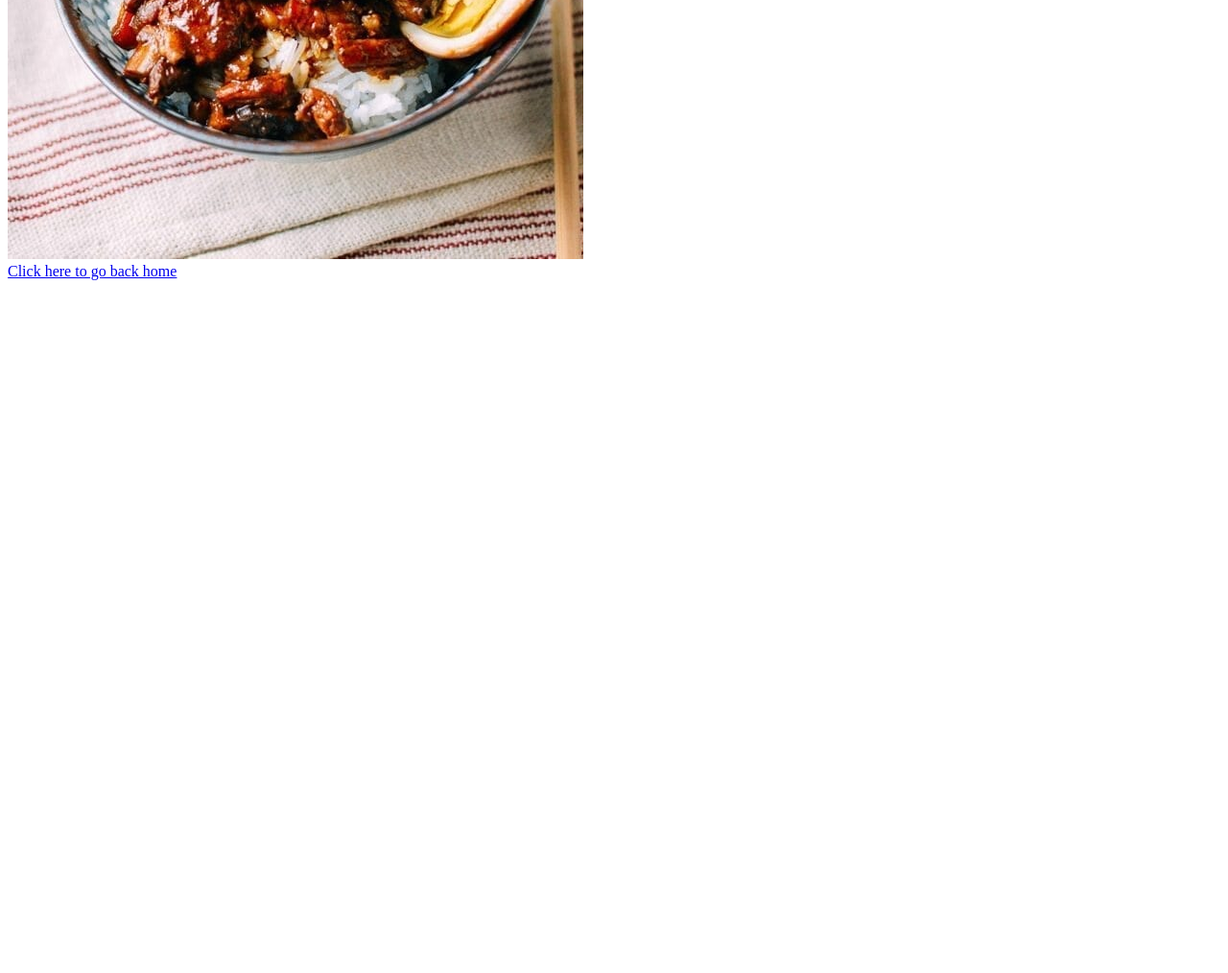
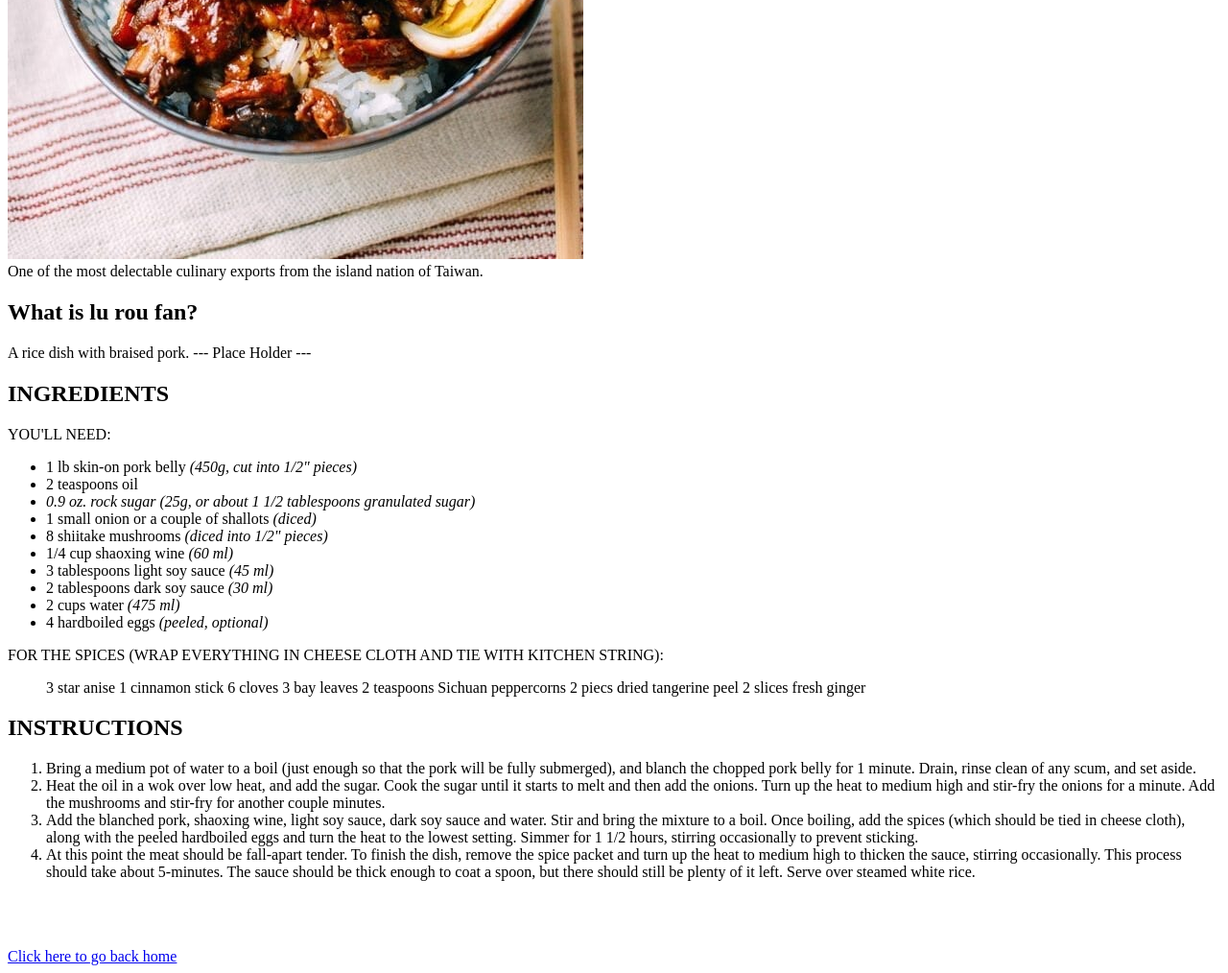
Before and after one commit to jleesys/odin-recipes, a plain HTML site: page recipes/luroufan-recipe.html in a window 1280 px wide. Shown: the part 654-1668 px from the top of the page at 96% size. Before the commit the page ends 954 px from the top, so only its background shows below. Drawn offline with Linux system fonts and the light colour scheme.

Commit message:
Edited luroufan recipe page First draft

```diff
--- a/recipes/luroufan-recipe.html
+++ b/recipes/luroufan-recipe.html
@@ -9,8 +9,47 @@
     <body>
         <h1>Lu Rou Fan - Taiwanese Braised Pork Rice Bowl</h1>
         <img src="../images/lu-rou-fan.jpeg">
+        <br>One of the most delectable culinary exports from the island nation of Taiwan.
 
-        <br>
+        <h2>What is lu rou fan?</h2>
+        A rice dish with braised pork.
+        --- Place Holder ---
+        <h2>INGREDIENTS</h2>
+        YOU'LL NEED:
+        <ul>
+            <li>1 lb skin-on pork belly <em>(450g, cut into 1/2" pieces)</em></li>
+            <li>2 teaspoons oil</li>
+            <li><em>0.9 oz. rock sugar (25g, or about 1 1/2 tablespoons granulated sugar)</em></li>
+            <li>1 small onion or a couple of shallots <em>(diced)</em></li>
+            <li>8 shiitake mushrooms <em>(diced into 1/2" pieces)</em></li>
+            <li>1/4 cup shaoxing wine <em>(60 ml)</em></li>
+            <li>3 tablespoons light soy sauce <em>(45 ml)</em></li>
+            <li>2 tablespoons dark soy sauce <em>(30 ml)</em></li>
+            <li>2 cups water <em>(475 ml)</em></li>
+            <li>4 hardboiled eggs <em>(peeled, optional)</em></li>
+        </ul>
+        FOR THE SPICES (WRAP EVERYTHING IN CHEESE CLOTH AND TIE WITH KITCHEN STRING):
+        <ul><il>3 star anise</il>
+            <il>1 cinnamon stick</il>
+            <il>6 cloves</il>
+            <il>3 bay leaves</il>
+            <il>2 teaspoons Sichuan peppercorns</il>
+            <il>2 piecs dried tangerine peel</il>
+            <il>2 slices fresh ginger</il>
+        </UL>
+        <h2>INSTRUCTIONS</h2>
+        <ol>
+            <li>Bring a medium pot of water to a boil (just enough so that the pork will be fully submerged), and blanch the chopped pork belly for 1 minute. Drain, rinse clean of any scum, and set aside.
+            </li>
+            <li>Heat the oil in a wok over low heat, and add the sugar. Cook the sugar until it starts to melt and then add the onions. Turn up the heat to medium high and stir-fry the onions for a minute. Add the mushrooms and stir-fry for another couple minutes.
+            </li>
+            <li>Add the blanched pork, shaoxing wine, light soy sauce, dark soy sauce and water. Stir and bring the mixture to a boil. Once boiling, add the spices (which should be tied in cheese cloth), along with the peeled hardboiled eggs and turn the heat to the lowest setting. Simmer for 1 1/2 hours, stirring occasionally to prevent sticking.
+            </li>
+            <li>At this point the meat should be fall-apart tender. To finish the dish, remove the spice packet and turn up the heat to medium high to thicken the sauce, stirring occasionally. This process should take about 5-minutes. The sauce should be thick enough to coat a spoon, but there should still be plenty of it left. Serve over steamed white rice.
+            </li>
+        </ol>
+
+        <br><br><br>
         <a href="../index.html">Click here to go back home</a>
     </body>
 </html>
```
Also changed, not shown: index.html (+1 -0 lines), images/recipesbanner.png (added).
